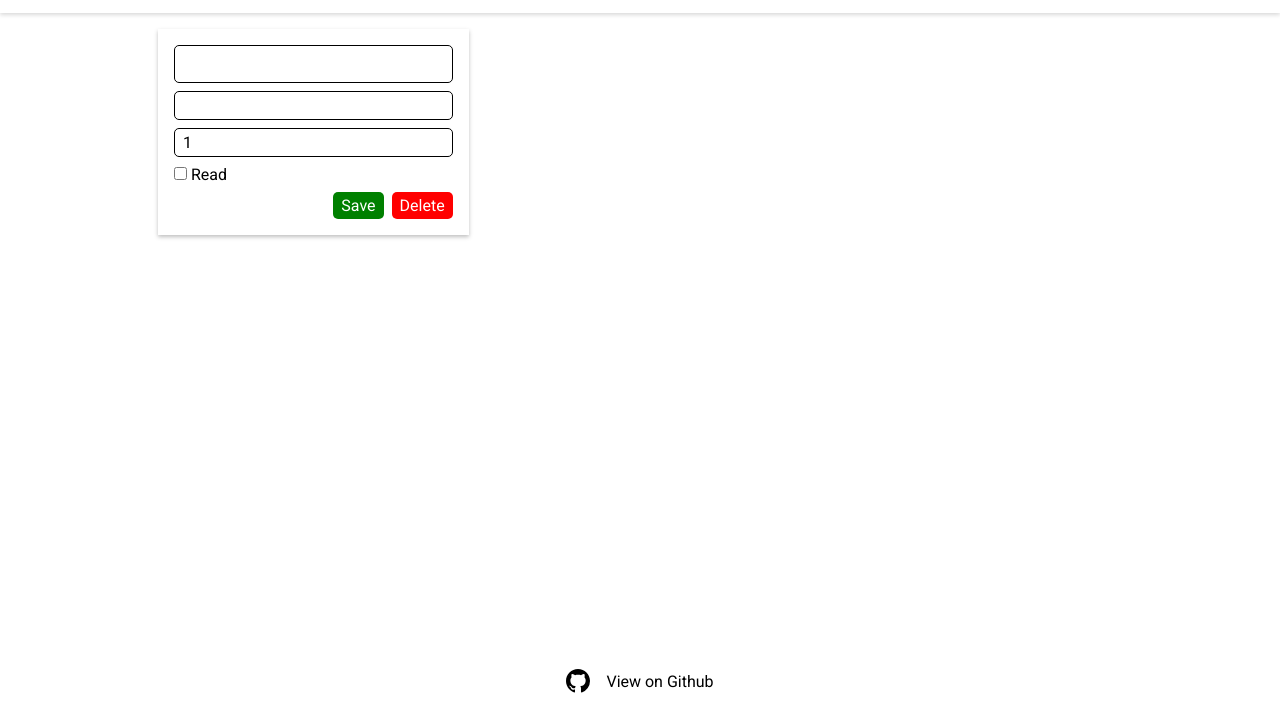
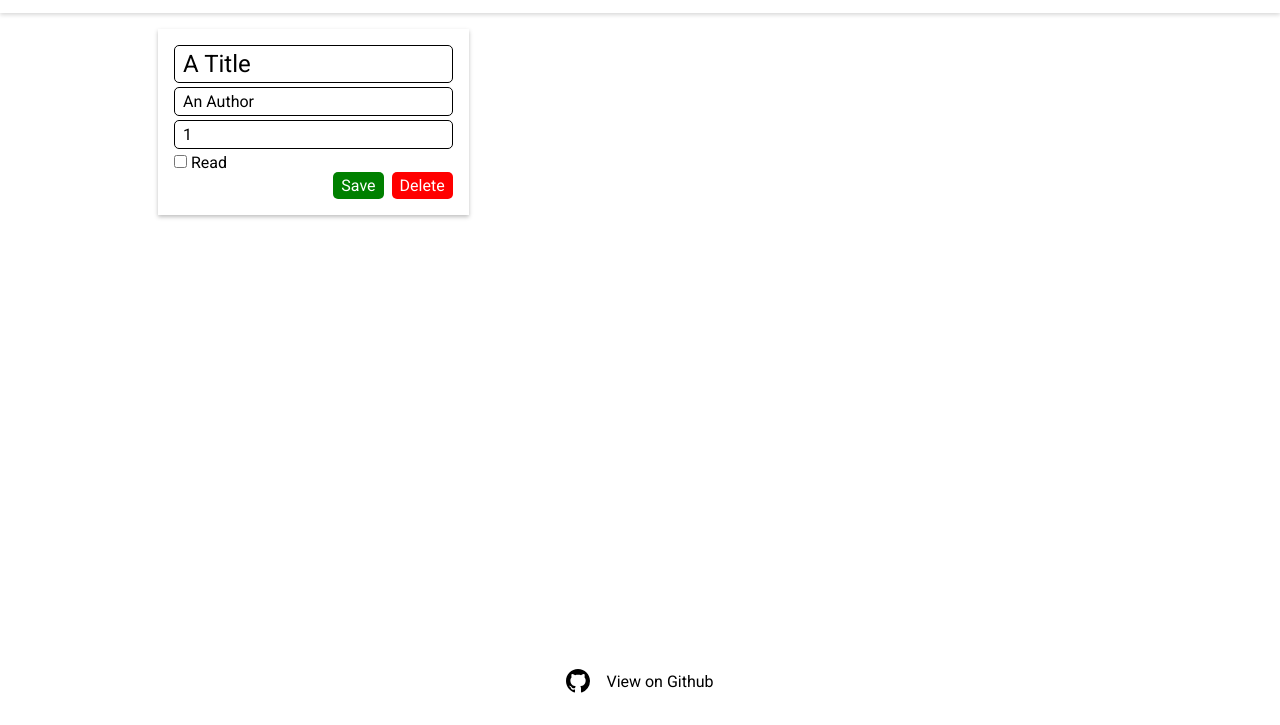
Before and after one commit to StevanFreeborn/theOdinProject-Library, a website with bundled scripts: page index.html in a window 1280 px wide. Both pictures are taken after a click on the button "+ Add Book". Shown: the part 75-800 px from the top of the page. Built offline with nearby package versions, Linux system fonts and the light colour scheme.

Commit message:
fix: adjust styling of form

```diff
--- a/js/index.js
+++ b/js/index.js
@@ -39,6 +39,7 @@ function renderBooks({ booksContainer, books }) {
     const isBeingEdited = book.editing === true;
 
     bookFormElement.innerHTML = `
+      <div>
         <input
           ${isBeingEdited ? '' : 'readonly'}
           name="title"
@@ -46,6 +47,8 @@ function renderBooks({ booksContainer, books }) {
           value="${book.title}"
           maxLength="150"
           class="book-title"
+          placeholder="Title"
+          required
         />
         <input
           ${isBeingEdited ? '' : 'readonly'}
@@ -54,6 +57,8 @@ function renderBooks({ booksContainer, books }) {
           value="${book.author}"
           maxLength="150"
           class="book-detail"
+          placeholder="Author"
+          required
         />
         <input
           ${isBeingEdited ? '' : 'readonly'}
@@ -62,6 +67,8 @@ function renderBooks({ booksContainer, books }) {
           value="${book.pages}"
           min="1"
           class="book-detail"
+          placeholder="Total Pages"
+          required
         />
         <div>
           <input
@@ -74,6 +81,7 @@ function renderBooks({ booksContainer, books }) {
             class="book-detail"
           />
           <label for="${book.id}-read">Read</label>
+        </div>
       </div>
       <div class="book-buttons">
         <button
@@ -124,8 +132,8 @@ function handleAddClick(e) {
   );
 
   const book = new Book({
-    title: '',
-    author: '',
+    title: 'A Title',
+    author: 'An Author',
     pages: 1,
     read: false,
   });
--- a/style.css
+++ b/style.css
@@ -67,6 +67,7 @@ header {
 .book {
   display: flex;
   flex-direction: column;
+  height: 100%;
   width: 100%;
   padding: 1rem;
   box-shadow: 0px 2px 4px rgba(0, 0, 0, 0.25);
@@ -75,7 +76,14 @@ header {
 .book-form {
   display: flex;
   flex-direction: column;
-  gap: 0.5rem;
+  justify-content: space-between;
+  height: 100%;
+}
+
+.book-form>div:first-child {
+  display: flex;
+  flex-direction: column;
+  gap: 0.25rem;
 }
 
 .book-title {
@@ -97,7 +105,6 @@ header {
   border-radius: 5px;
   padding: 0.25rem 0.5rem;
   font-size: 1rem;
-  ;
 }
 
 .delete-button {
@@ -136,16 +143,19 @@ footer>a {
 }
 
 input:read-only {
-  border: none;
   outline: none;
+  border: 1px solid transparent
 }
 
 input {
+  padding-top: 0.25rem;
+  padding-bottom: 0.25rem;
   max-width: 100%;
   border-radius: 5px;
   border: 1px solid black;
 }
 
 input:not(:read-only) {
-  padding: 0.25rem 0.5rem;
+  padding-left: 0.5rem;
+  padding-right: 0.5rem;
 }
```
Lines whose indentation alone changed are shown as unchanged.
